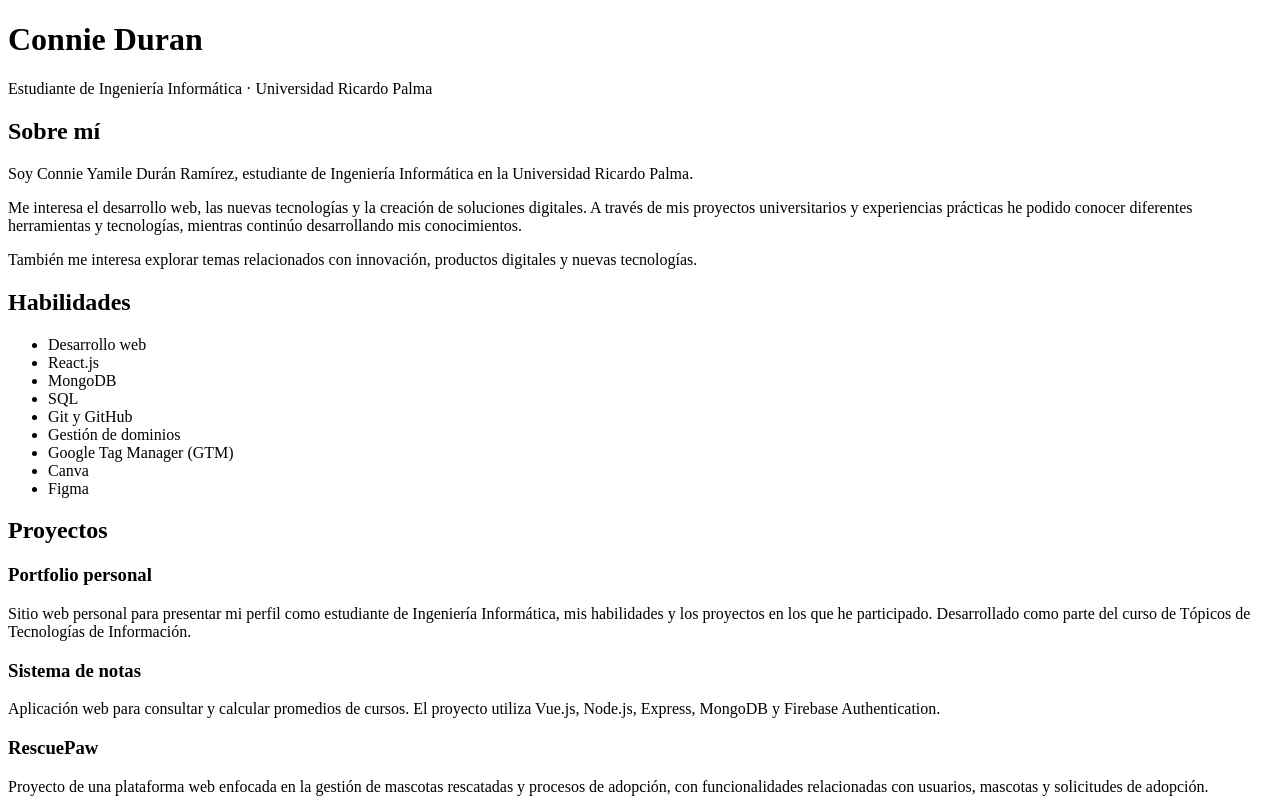
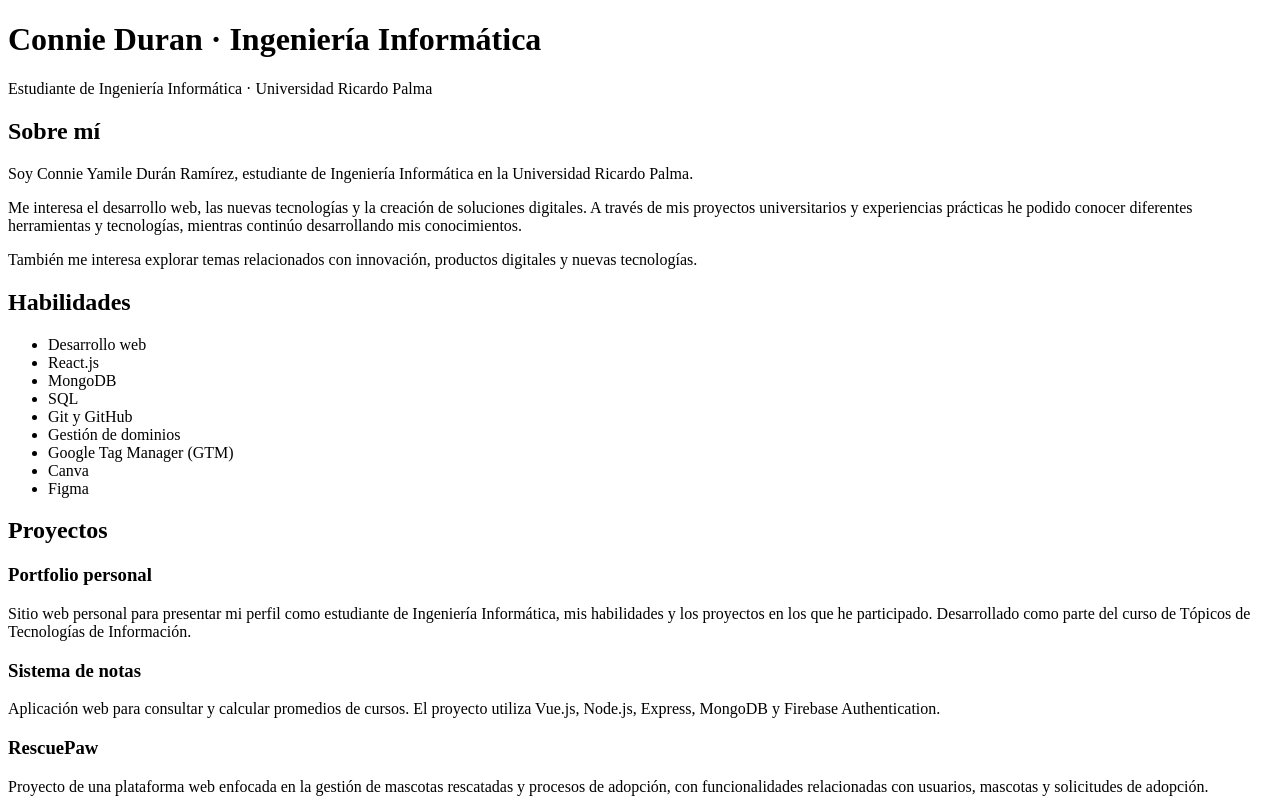
Before and after one commit to ConnieDR8/ConnieDR8.github.io, a plain HTML site: page index.html in a window 1280 px wide. Shown: the top 800 px of the page. Drawn offline with Linux system fonts and the light colour scheme.

Commit message:
Precisar carrera en el título

```diff
--- a/index.html
+++ b/index.html
@@ -7,7 +7,7 @@
 </head>
 <body>
   <header>
-    <h1>Connie Duran</h1>
+    <h1>Connie Duran · Ingeniería Informática</h1>
     <p>Estudiante de Ingeniería Informática · Universidad Ricardo Palma</p>
   </header>
   <main>
```
